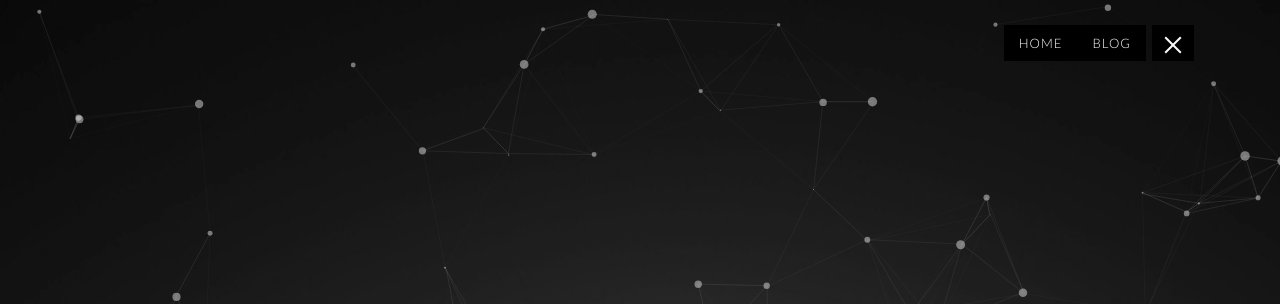
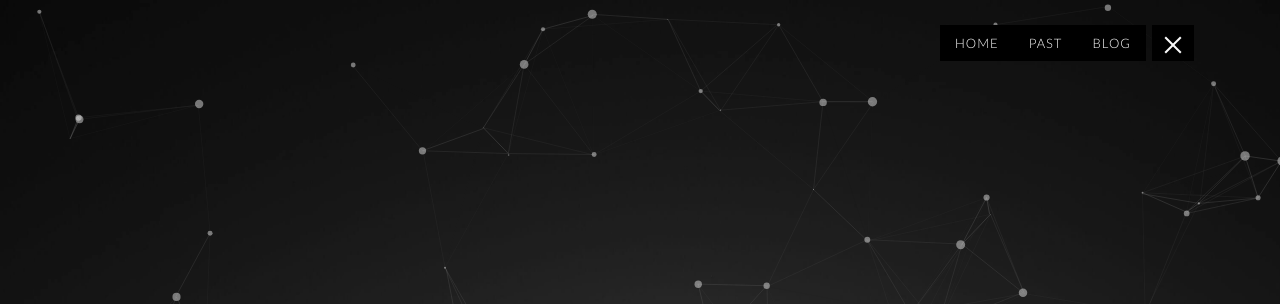
Before and after one commit to wufaxiang/wufaxiang.github.io, a plain HTML site: page index.html in a window 1280 px wide. Both pictures are taken after a click on the button 1173 px from the left and 43 px from the top of the page. Shown: the top 304 px of the page. Drawn offline with Linux system fonts and the light colour scheme; animation ran at ten frames a second.

Commit message:
feat: add past part

```diff
--- a/index.html
+++ b/index.html
@@ -85,6 +85,8 @@
                                     <ul class="nav navbar-nav navbar-right">
                                         <li class="active"><a class="smoth-scroll" href="https://www.faxiang.site">Home <div class="ripple-wrapper"></div></a>
                                         </li>
+                                        <li><a class="smoth-scroll" href="https://www.faxiang.site/past">Past</a>
+                                        </li>
                                         <li><a class="smoth-scroll" href="https://www.faxiang.site/blog">Blog</a>
                                         </li>
                                         <!-- <li><a class="smoth-scroll" href="./resume/2018_ZJU_Faxiang_CN.html">CV</a>
```
